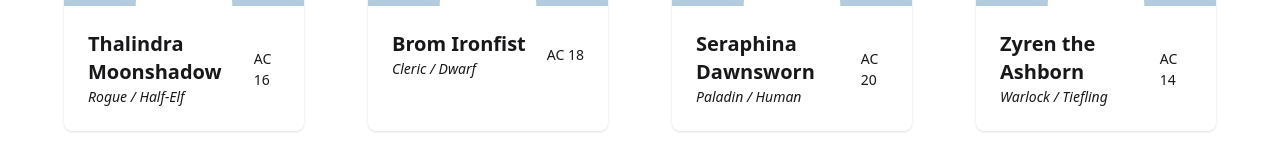
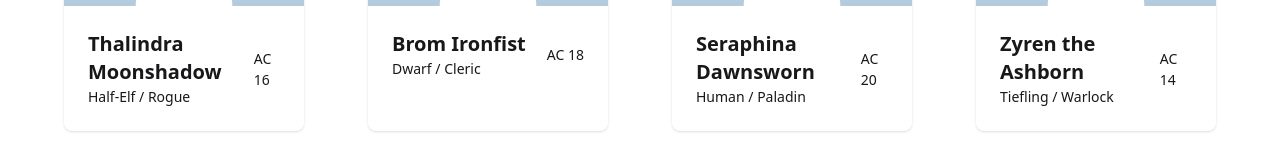
Before and after one commit to shavet-akiya/CriticalFail, a Next.js app in the folder ui/: page /characters in a window 1280 px wide. Shown: the part 365-522 px from the top of the page. Built offline with nearby package versions, Linux system fonts and the light colour scheme.

Commit message:
refactor + comments

```diff
--- a/ui/app/characters/layout.tsx
+++ b/ui/app/characters/layout.tsx
@@ -1,7 +1,7 @@
 "use client";
 
 import { useState } from "react";
-import { FilterProvider, useFilter } from "@/components/handlers/FilterContext";
+import { FilterProvider, useFilter } from "@/handlers/FilterContext";
 
 
 
--- a/ui/app/characters/page.tsx
+++ b/ui/app/characters/page.tsx
@@ -1,10 +1,11 @@
 "use client"
 import CharacterCard from "@/components/characterCard";
-import { useFilter } from "@/components/handlers/FilterContext";
+import { useFilter } from "@/handlers/FilterContext";
 
-
+// ids for when we inevitably need to click into characters
 const characters = [
   {
+    "id": 1,
     "name": "Thalindra Moonshadow",
     "class": "Rogue",
     "race": "Half-Elf",
@@ -12,6 +13,7 @@ const characters = [
     "npc": false
   },
   {
+    "id": 2,
     "name": "Brom Ironfist",
     "class": "Cleric",
     "race": "Dwarf",
@@ -19,6 +21,7 @@ const characters = [
     "npc": true
   },
   {
+    "id": 3,
     "name": "Seraphina Dawnsworn",
     "class": "Paladin",
     "race": "Human",
@@ -26,6 +29,7 @@ const characters = [
     "npc": true
   },
   {
+    "id": 4,
     "name": "Zyren the Ashborn",
     "class": "Warlock",
     "race": "Tiefling",
--- a/ui/components/characterCard.tsx
+++ b/ui/components/characterCard.tsx
@@ -21,7 +21,7 @@ export default function CharacterCard({ character }: { character: Character }) {
         <div className="flex items-center justify-between">
           <div>
             <h2 className="text-xl font-bold">{character.name}</h2>
-            <p className="italic">{character.class} / {character.race} </p>
+            <p> {character.race} / {character.class} </p>
           </div>
           <div>
             <p>AC {character.armourClass}</p>
```
Also changed, not shown: ui/handlers/FilterContext.tsx (renamed from ui/components/handlers/FilterContext.tsx).
